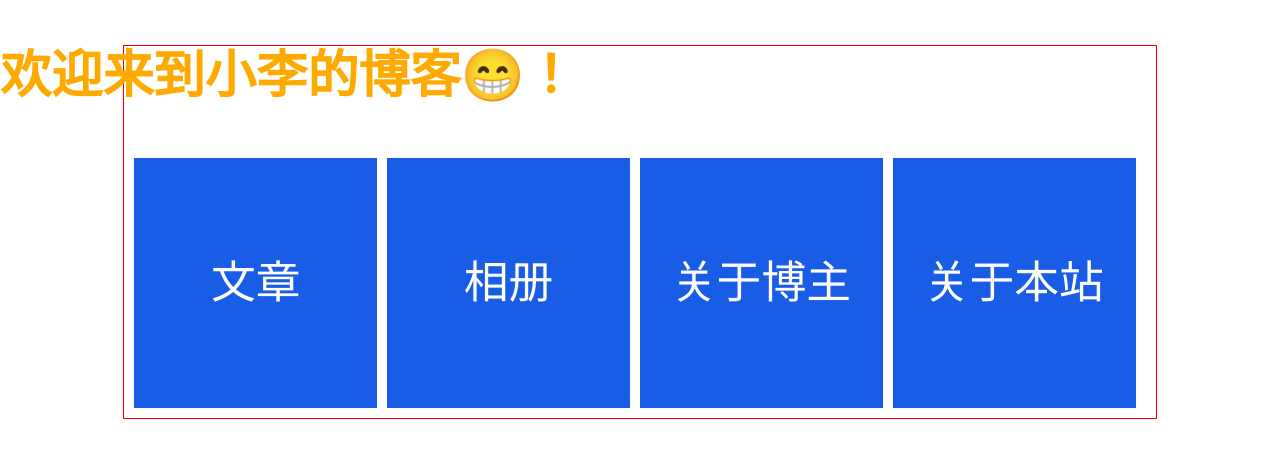
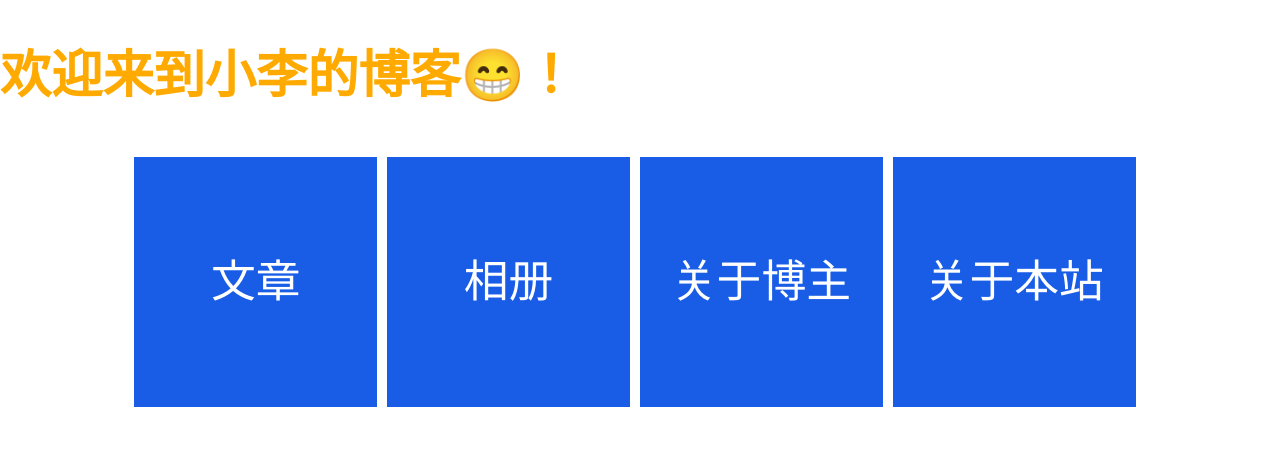
Before and after one commit to MichaelYLZ/blog_2, a Gatsby app: page /homepage in a window 1280 px wide. Shown: the top 458 px of the page. Built offline with nearby package versions, Linux system fonts and the light colour scheme.

Commit message:
fifth commit--对第四次做小小的调整

```diff
--- a/src/pages/homepage.module.css
+++ b/src/pages/homepage.module.css
@@ -5,8 +5,6 @@
     margin-top: 3.5em;
     font-size: 1.4em;
     padding-top: 1em;
-
-    border: 1px red solid;
 }
 
 @media (min-width: 28em) {
```
